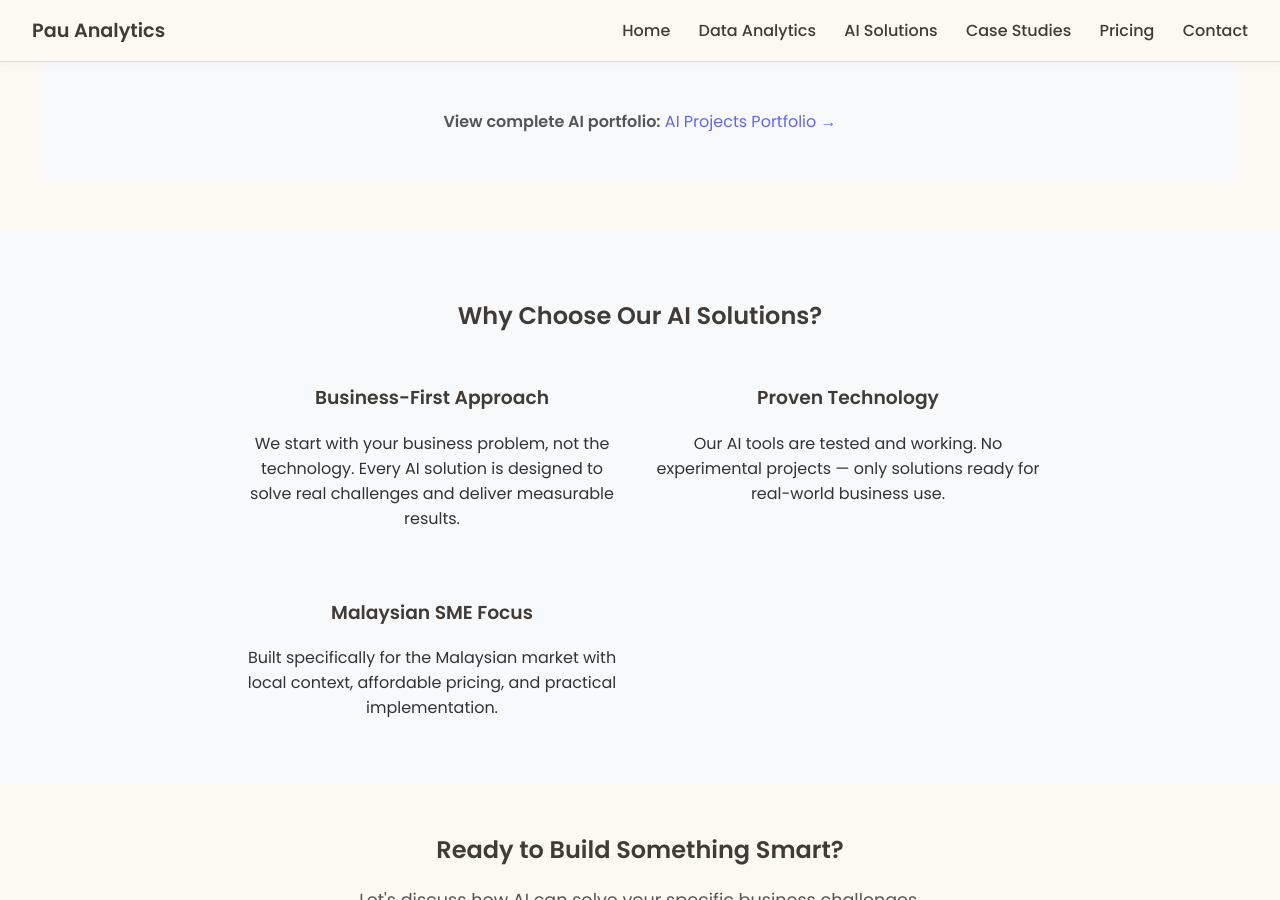
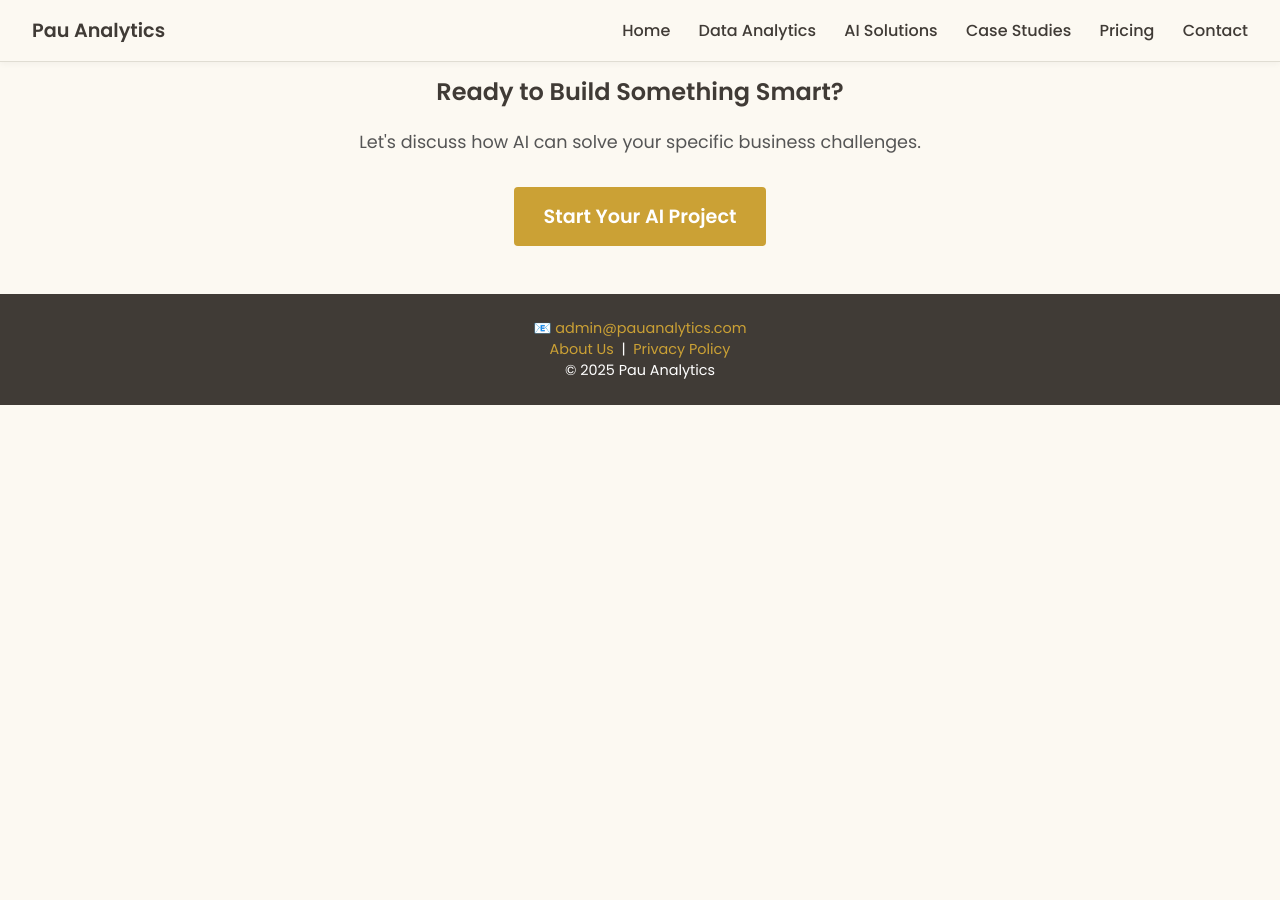
Before and after one commit to lyven81/pinnacles-learning-website, a Jekyll site: the page ai-solutions.html, which Jekyll copies as it is, in a window 1280 px wide and 900 px high, scrolled down 1472 px. Built offline with Jekyll 4.4.1, drawn with Linux system fonts in a browser that asks for light colours; after the commit the page ends 1877 px from its top, so only the background shows below that; some of the changed text lies outside the part shown.

Commit message:
Streamline AI solutions page layout
- Removed 'AI Solutions Portfolio' heading and subtitle
- Positioned AI project table directly below 'Discuss Your AI Project' button
- Removed entire 'Why Choose Our AI Solutions?' section
- Cleaner, more focused layout without promotional text

🤖 Generated with [Claude Code](https://claude.ai/code)

Co-Authored-By: Claude <noreply@anthropic.com>

```diff
--- a/ai-solutions.html
+++ b/ai-solutions.html
@@ -223,10 +223,7 @@
     <a href="https://wa.me/60149207099" class="cta-button">Discuss Your AI Project</a>
   </div>
 
-  <div style="margin: 3rem auto; max-width: 1200px; padding: 0 2rem;">
-    <h2 style="color: #403B36; text-align: center; margin-bottom: 2rem;">AI Solutions Portfolio</h2>
-    <p style="text-align: center; color: #555; margin-bottom: 3rem;">Custom AI tools we've built for real business challenges</p>
-
+  <div style="margin: 2rem auto; max-width: 1200px; padding: 0 2rem;">
     <div class="ai-solutions-grid" style="display: grid; grid-template-columns: 1fr 1fr; gap: 2rem; margin-bottom: 3rem;">
 
       <!-- Automation & Efficiency Column -->
@@ -311,25 +308,6 @@
     </div>
   </div>
 
-  <div class="featured-projects">
-    <h2>Why Choose Our AI Solutions?</h2>
-    <div style="max-width: 800px; margin: 0 auto; text-align: center;">
-      <div style="display: grid; grid-template-columns: repeat(auto-fit, minmax(250px, 1fr)); gap: 2rem; margin-top: 2rem;">
-        <div>
-          <h3 style="color: #403B36;">Business-First Approach</h3>
-          <p>We start with your business problem, not the technology. Every AI solution is designed to solve real challenges and deliver measurable results.</p>
-        </div>
-        <div>
-          <h3 style="color: #403B36;">Proven Technology</h3>
-          <p>Our AI tools are tested and working. No experimental projects — only solutions ready for real-world business use.</p>
-        </div>
-        <div>
-          <h3 style="color: #403B36;">Malaysian SME Focus</h3>
-          <p>Built specifically for the Malaysian market with local context, affordable pricing, and practical implementation.</p>
-        </div>
-      </div>
-    </div>
-  </div>
 
   <div style="text-align: center; margin: 3rem 0;">
     <h2 style="color: #403B36;">Ready to Build Something Smart?</h2>
```
